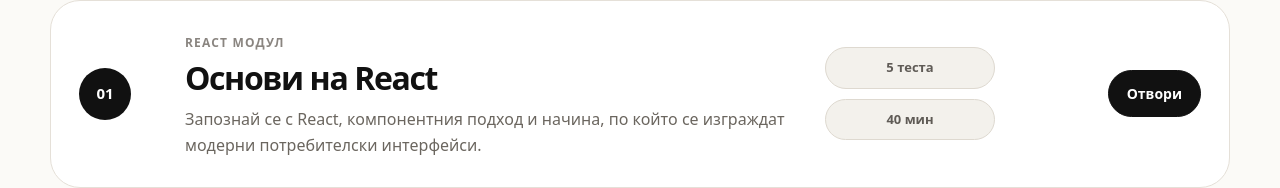
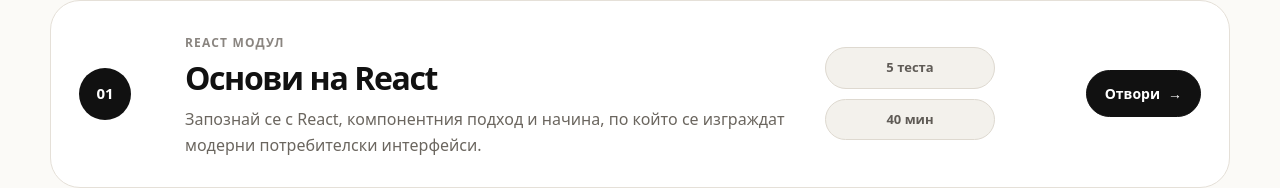
Before and after one commit to IvannIvannov/react-diploma-project, a React (Vite) app in the folder client/: page /courses in a window 1280 px wide. Shown: the part 611-799 px from the top of the page. Built offline with nearby package versions, Linux system fonts and the light colour scheme.

Commit message:
add arrow hover animation to course links

```diff
--- a/client/src/pages/Courses.css
+++ b/client/src/pages/Courses.css
@@ -186,15 +186,24 @@
     background: #111;
     color: #fff;
     border-color: #111;
+
+    display: flex;
+    align-items: center;
+    gap: 8px;
+
+    transition: background 0.25s ease;
+}
+
+.course-actions a span {
+    transition: transform 0.25s ease;
 }
 
 .course-actions a:hover {
     background: #000;
 }
 
-.course-actions button:hover {
-    background: #f7eaea;
-    color: #991b1b;
+.course-actions a:hover span {
+    transform: translateX(4px);
 }
 
 .empty-courses {
--- a/client/src/pages/Courses.tsx
+++ b/client/src/pages/Courses.tsx
@@ -112,7 +112,9 @@ const Courses = () => {
                 </div>
 
                 <div className="course-actions">
-                  <Link to={`/courses/${course.id}`}>Отвори</Link>
+                  <Link to={`/courses/${course.id}`}>
+                    Отвори <span>→</span>
+                  </Link>
                 </div>
               </article>
             );
```
Lines whose indentation alone changed are shown as unchanged.
